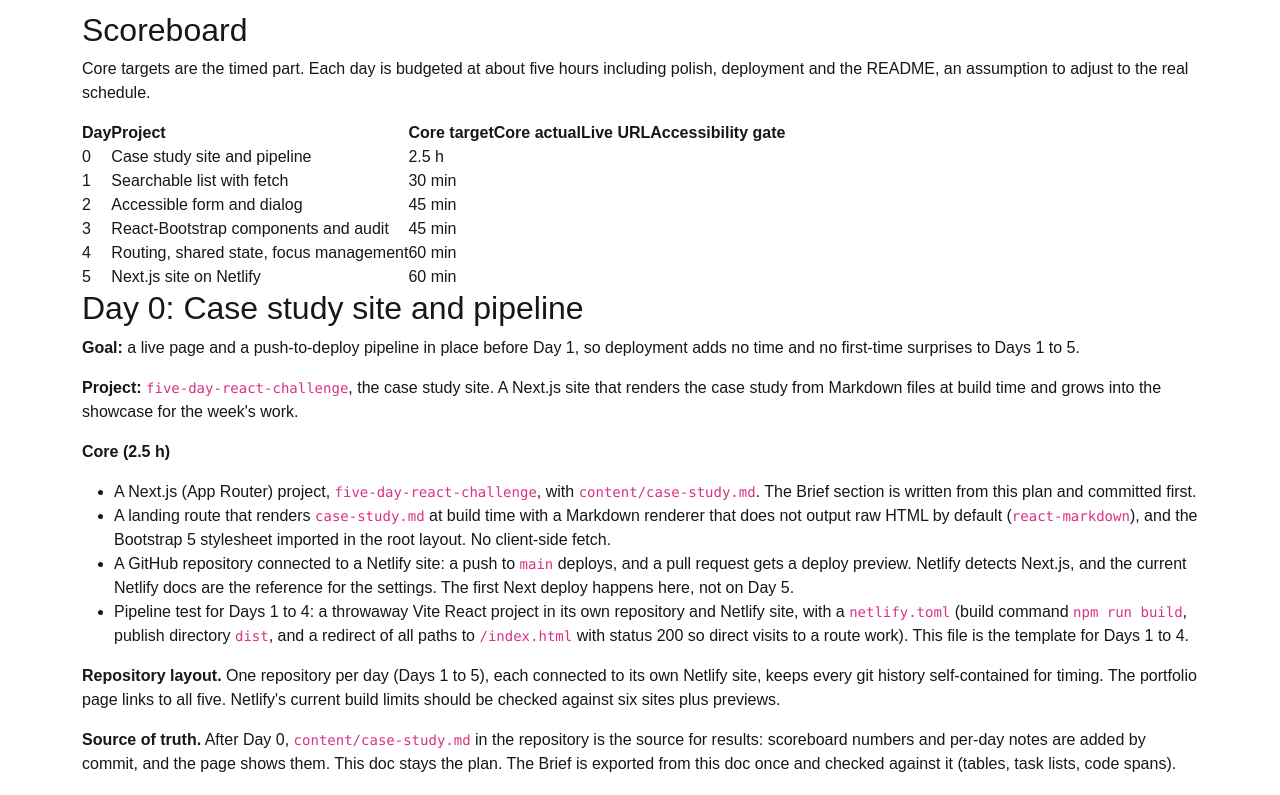
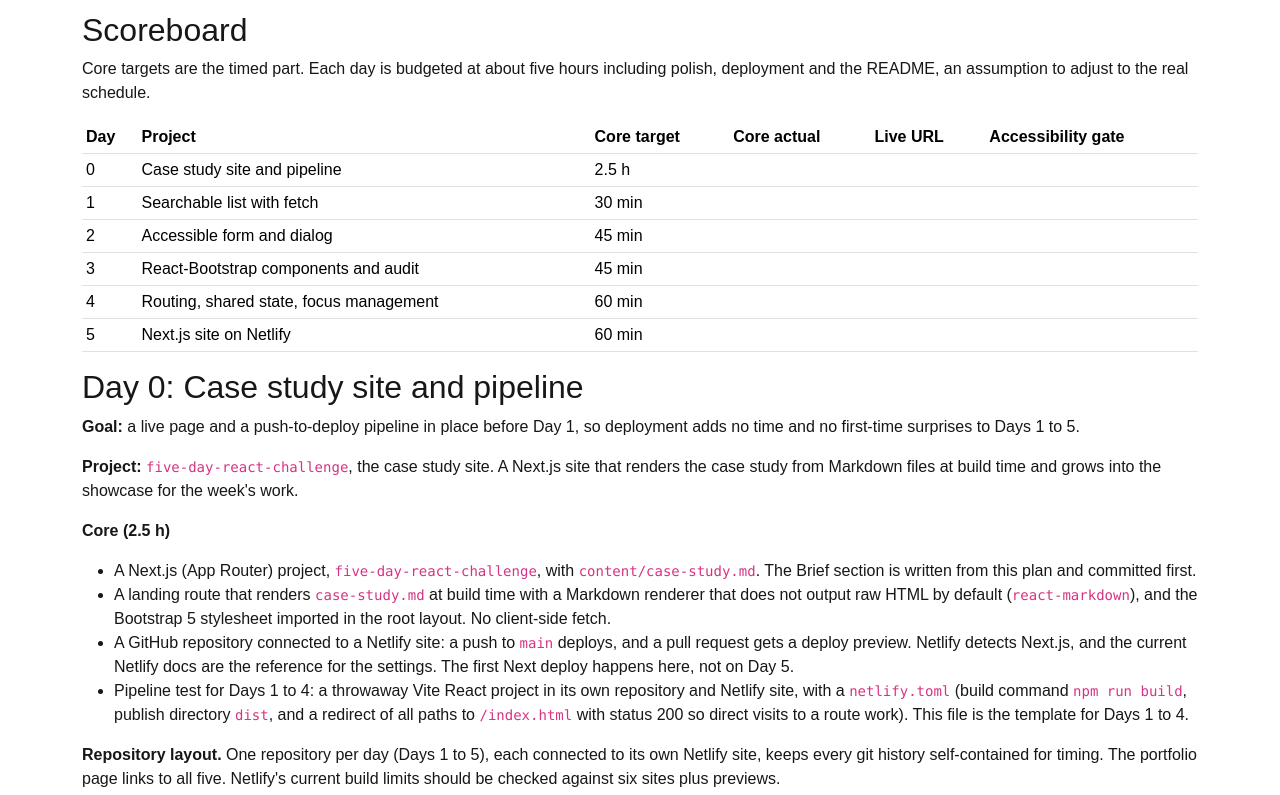
Before and after one commit to caleb542/five-day-react-challenge, a Next.js app: page / in a window 1280 px wide. Shown: the part 1220-2015 px from the top of the page. Built offline with nearby package versions, Linux system fonts and the light colour scheme.

Commit message:
core: style tables

```diff
--- a/app/page.js
+++ b/app/page.js
@@ -2,6 +2,14 @@ import fs from "node:fs/promises";
 import path from "node:path";
 import ReactMarkdown from "react-markdown";
 import remarkGfm from "remark-gfm";
+
+const components = {
+  table: ({ node, ...props }) => (
+    <div className="table-responsive">
+      <table className="table table-sm" {...props} />
+    </div>
+  ),
+};
 
 export default async function Home() {
   const file = path.join(process.cwd(), "app", "content", "case-study.md" )
@@ -9,7 +17,7 @@ export default async function Home() {
   return (
     <div>
      <main className="container py-4">
-     <ReactMarkdown remarkPlugins={[remarkGfm]}>{markdown}</ReactMarkdown>
+     <ReactMarkdown remarkPlugins={[remarkGfm]} components={components}>{markdown}</ReactMarkdown>
      </main>
     </div>
   );
```
